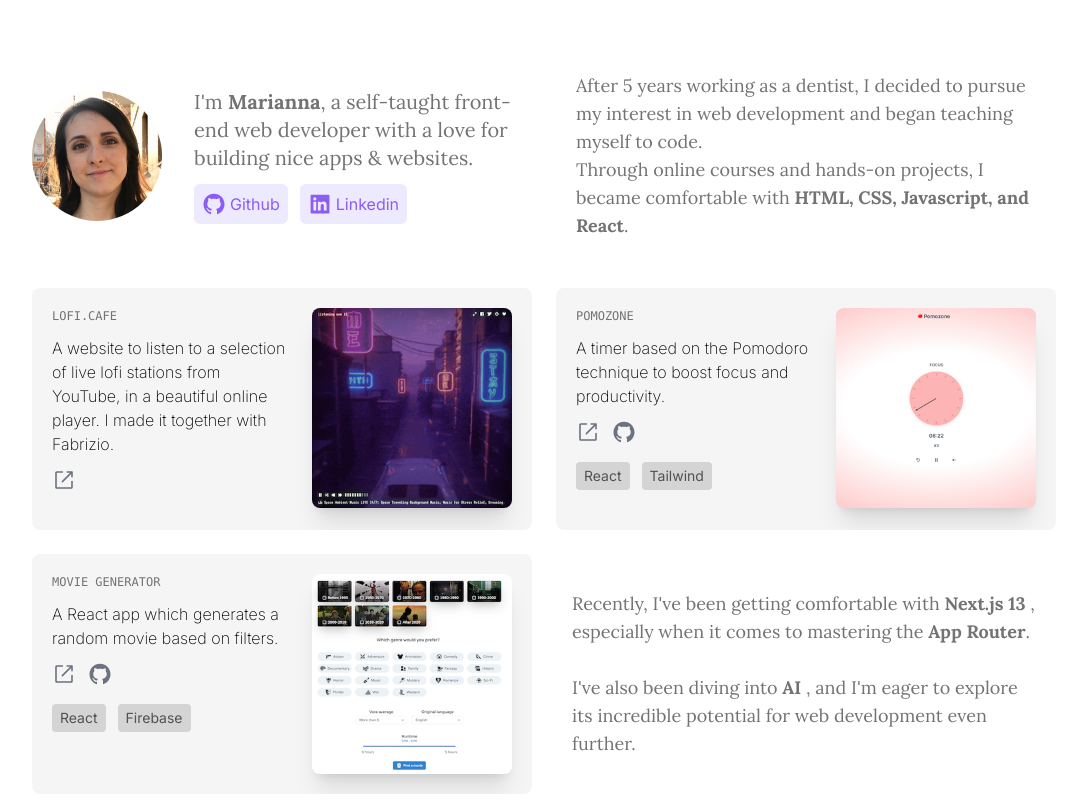
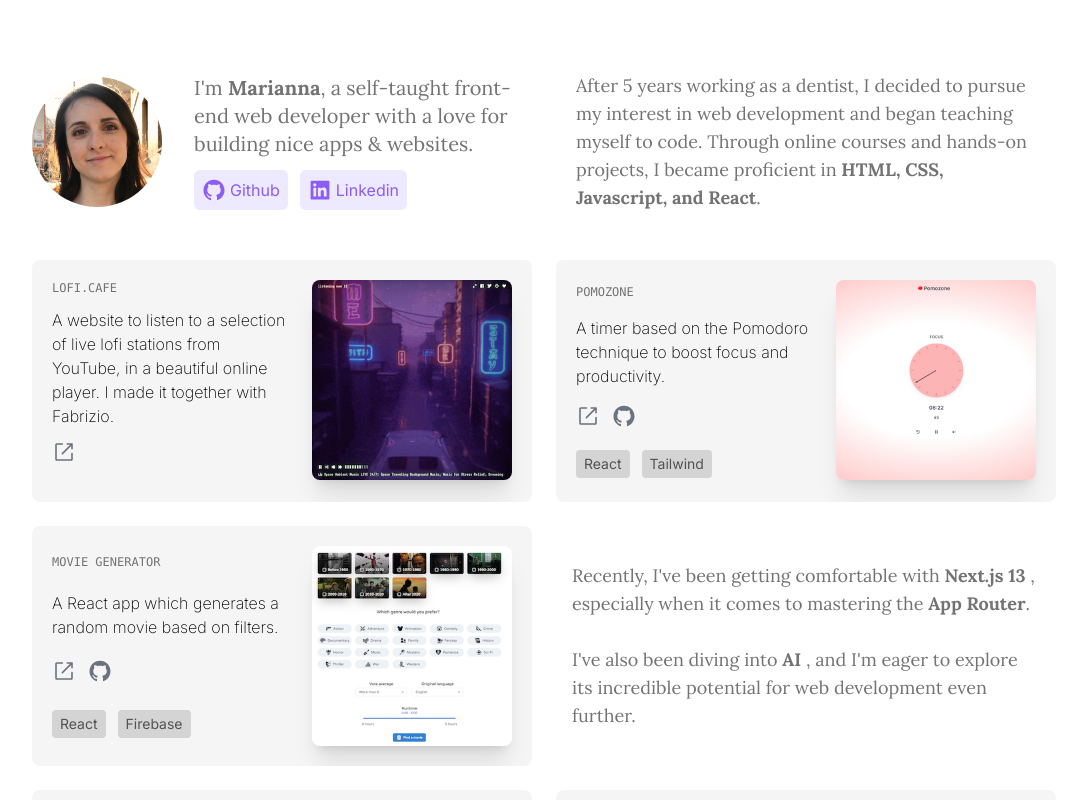
Before and after one commit to maridivi/new-personal-portfolio, a Next.js app: page / in a window 1280 px wide. Shown: the top 800 px of the page, without its empty margins (96-1172 px from the left). Built offline with nearby package versions, Linux system fonts and the light colour scheme.

Commit message:
Work on card style

```diff
--- a/src/components/Bio.tsx
+++ b/src/components/Bio.tsx
@@ -9,9 +9,8 @@ export default function Bio() {
     <Stack className="items-center px-5 py-6">
       <P1 className={cn(lora.className, "text-lg", "text-neutral-500")}>
         After 5 years working as a dentist, I decided to pursue my interest in
-        web development and began teaching myself to code.
-        <br></br>
-        Through online courses and hands-on projects, I became comfortable with{" "}
+        web development and began teaching myself to code. Through online
+        courses and hands-on projects, I became proficient in{" "}
         <strong>HTML, CSS, Javascript, and React</strong>.
       </P1>
     </Stack>
--- a/src/components/ui/Card.tsx
+++ b/src/components/ui/Card.tsx
@@ -14,7 +14,7 @@ export default function Card(props: CardProps) {
   return (
     <div
       className={cn(
-        "min-w-full rounded-lg overflow-hidden p-5",
+        "min-w-full rounded-lg overflow-hidden p-5 h-full",
         "bg-neutral-100 hover:bg-neutral-200 dark:bg-gray-750 dark:border dark:border-[rgba(255,255,255,0.08)]",
 
         className
--- a/src/components/ui/ProjectCard.tsx
+++ b/src/components/ui/ProjectCard.tsx
@@ -22,7 +22,7 @@ export default function ProjectCard(props: ProjectCardProps) {
   const { title, description, alt, src, repo, projectLink, techList } = props;
   return (
     <Card>
-      <Stack vertical>
+      <Stack vertical className=" items-stretch justify-evenly h-full">
         <H3 className="font-mono uppercase">{title}</H3>
         <P1>{description}</P1>
         <Stack>
```
